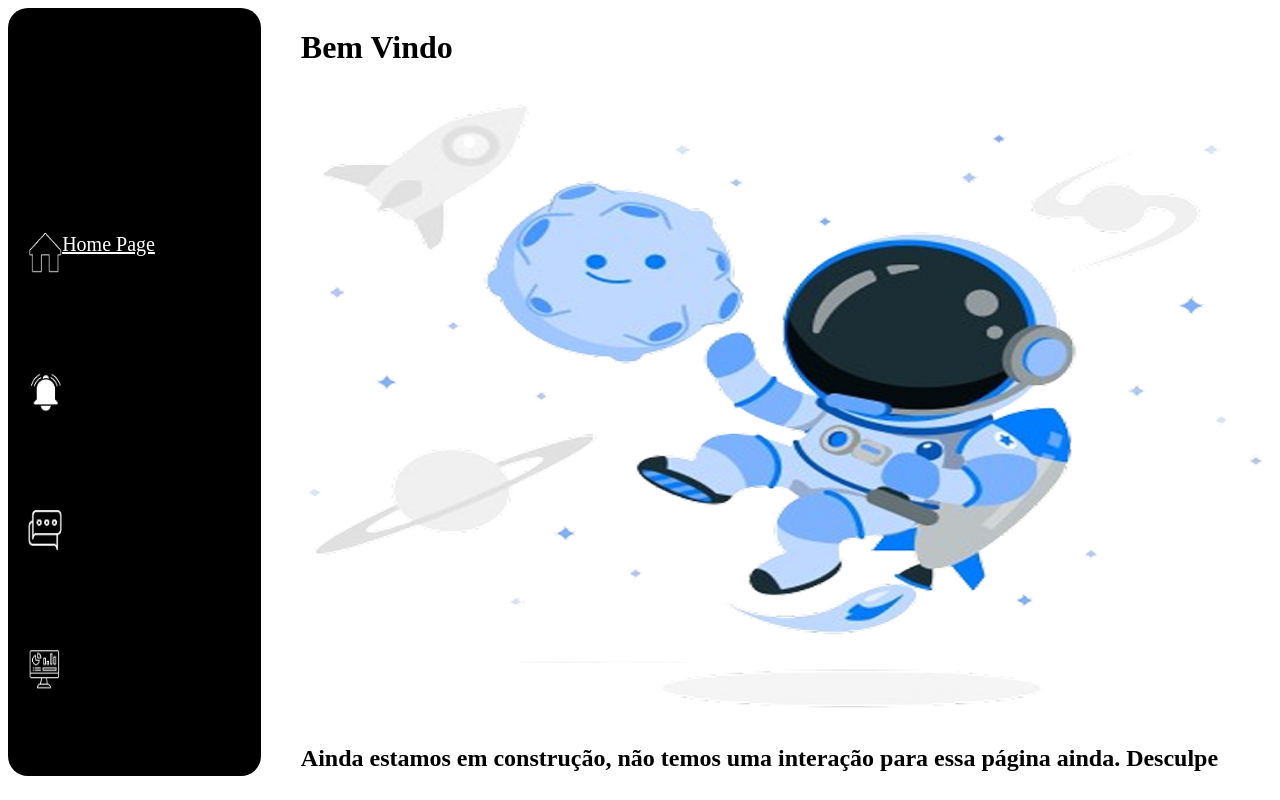
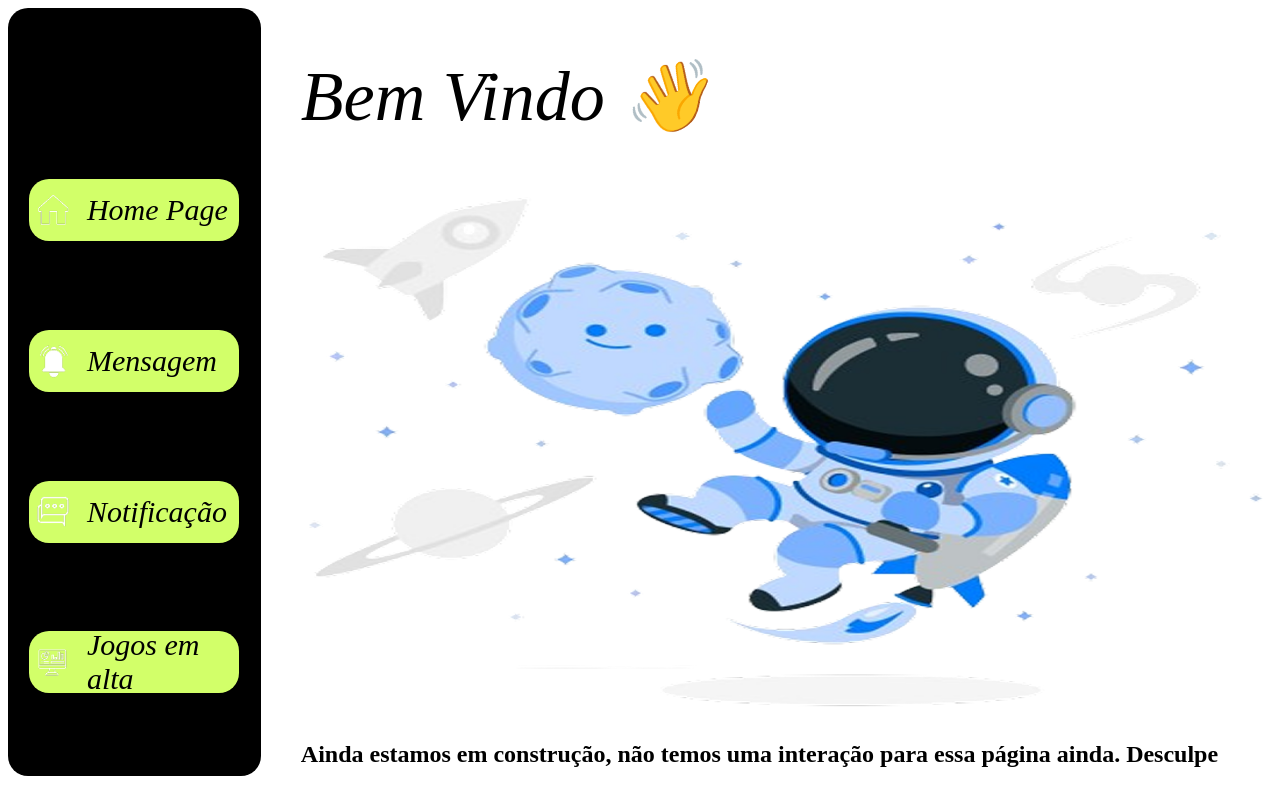
Before and after one commit to Lukascomka/projeto-individual-PI, a website: page public/main.html in a window 1280 px wide. Drawn offline with Linux system fonts and the light colour scheme.

Commit message:
nav-bar homepage

```diff
--- a/public/CSS/main.css
+++ b/public/CSS/main.css
@@ -32,36 +32,46 @@ body{
 
     .conteudo img{
         width: 100%;
-        height: 83%;
+        height: 70%;
+    }
+    .conteudo h1{
+        font-size: 70px;
+        font-style: italic;
+        font-weight: 400;
     }
 
 .conteudo-nav{
     display: flex;
     min-height: 90%;
-
     flex-direction: column;
-    align-items: flex-start;
+    align-items: center;
     justify-content: space-around;
 
 }
 .conteudo-nav div {
     display: flex;
-        flex-direction: row;
-        width: 90%;
-        height: 6%;
-        padding-left: 20px;
+    flex-direction: row;
+    width: 83%;
+    height: 62px;
+    background-color: #D2FF69;
+    border-radius: 20px;
+
+    align-items: center;
+    justify-self: center;
+    cursor: pointer;
+    gap:10px;
+    font-size: 30px;
+    font-style: italic;
+    font-weight: 400;
+
+
+
 
 }
 
 .conteudo-nav img{
     width: 15%;
     height: auto;
+    padding: 8px;
 
 }
-.conteudo-nav a{
-    color: #fff;
-        font-size: 20px;
-    width: 100%;
-    height: 100%;
-
-}
--- a/public/main.html
+++ b/public/main.html
@@ -15,16 +15,16 @@
         <nav class="nav">
             <div class="conteudo-nav">
 
-                <div id="nome"></div>
+                <span id="nome"></span>
 
-                <div><img src="./assets/img/home (1) 1.png" alt=""><a href="">Home Page</a></div>
-                <div><img src="./assets/img/sino.png" alt="">Mensagem</div>
-                <div><img src="./assets/img/mensagens.png" alt="">Notificação</div>
-                <div><img src="./assets/img/dashboard (1) 1.png" alt="">Jogos em alta</div>
+                <div onclick=""><img src="./assets/img/home (1) 1.png" alt="">Home Page</div>
+                <div onclick=""><img src="./assets/img/sino.png" alt="">Mensagem</div>
+                <div onclick=""><img src="./assets/img/mensagens.png" alt="">Notificação</div>
+                <div onclick=""><img src="./assets/img/dashboard (1) 1.png" alt="">Jogos em alta</div>
             </div>
         </nav>
         <div class="conteudo">
-            <h1>Bem Vindo <span id="mensagem-bem-vindo"></span></h1>
+            <h1>Bem Vindo <span id="mensagem-bem-vindo"></span>👋</h1>
             <img src="./assets/freepik__upload__30916-removebg-preview 1.png" alt="">
             <h2>Ainda estamos em construção, não temos uma interação para essa página ainda. Desculpe</h2>
         </div>
```
